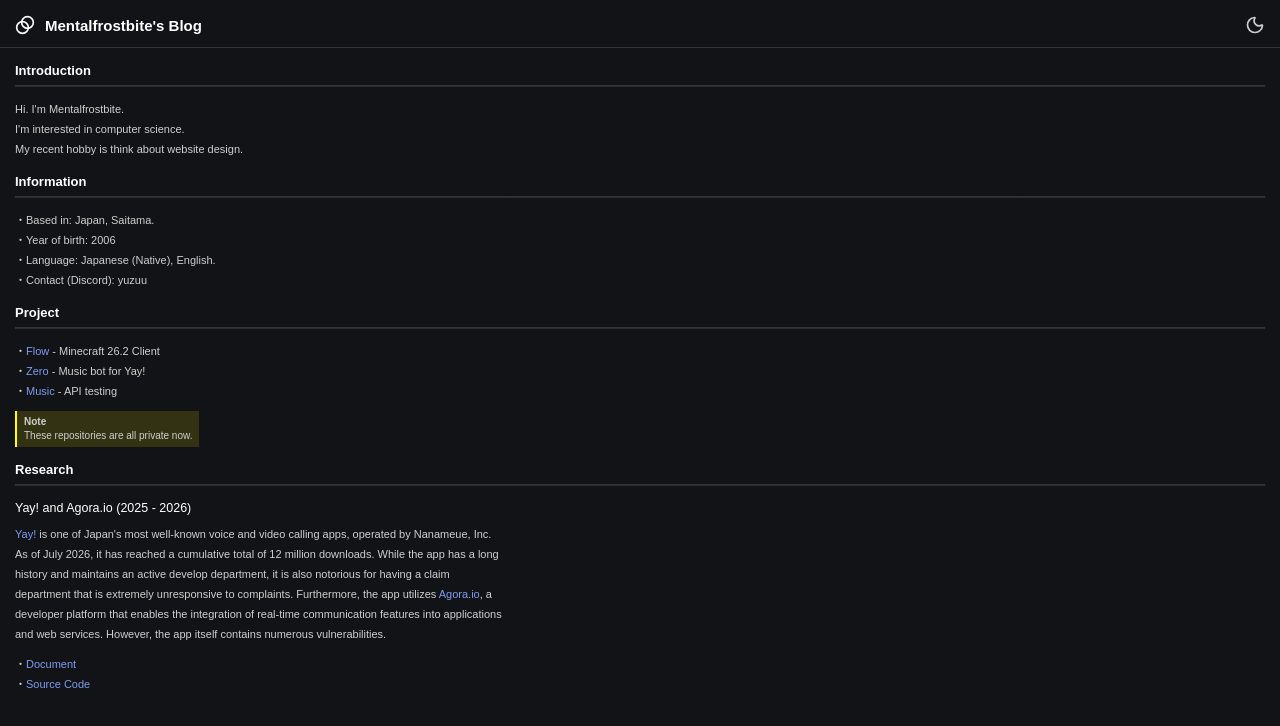
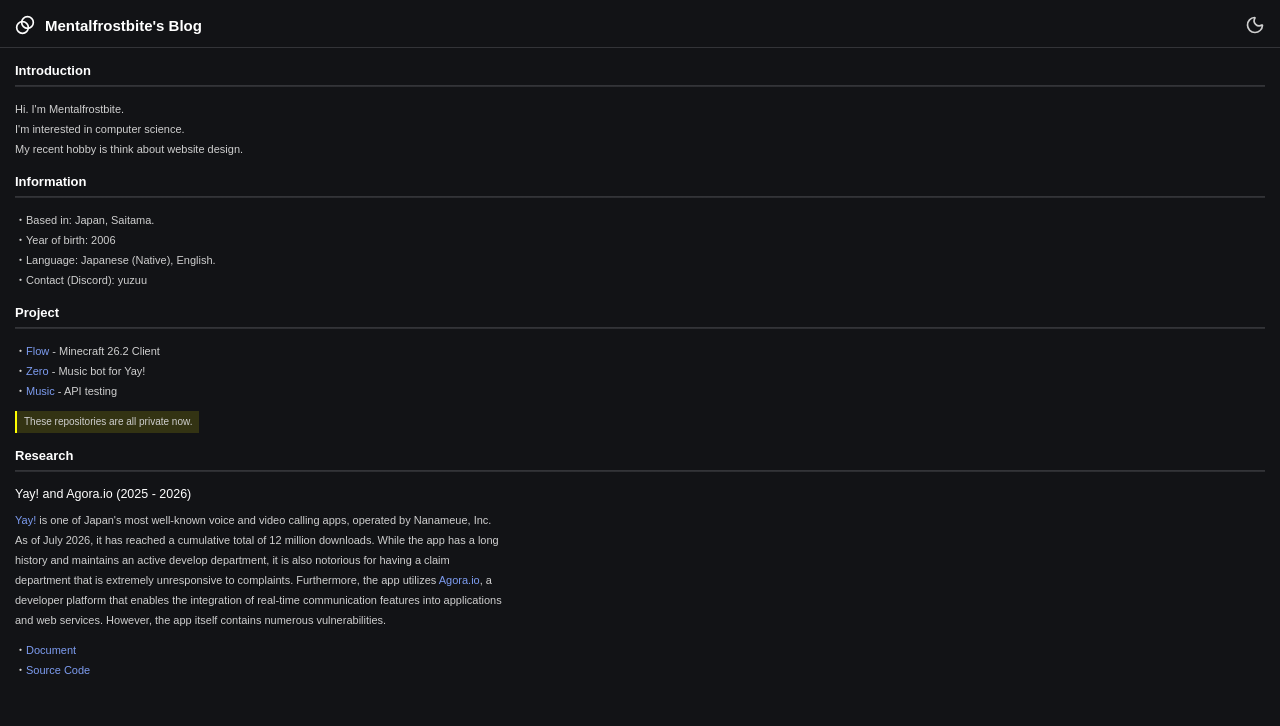
Before and after one commit to mqnnko/Blog, a plain HTML site: page index.html in a window 1280 px wide. Drawn offline with nearby package versions, Linux system fonts and the light colour scheme.

Commit message:
Update website

```diff
--- a/index.html
+++ b/index.html
@@ -54,7 +54,6 @@
             </p>
         </div>
         <blockquote style="margin-top: 10px;">
-            <strong>Note</strong> <br>
             These repositories are all private now.
         </blockquote>
     </section>
```
